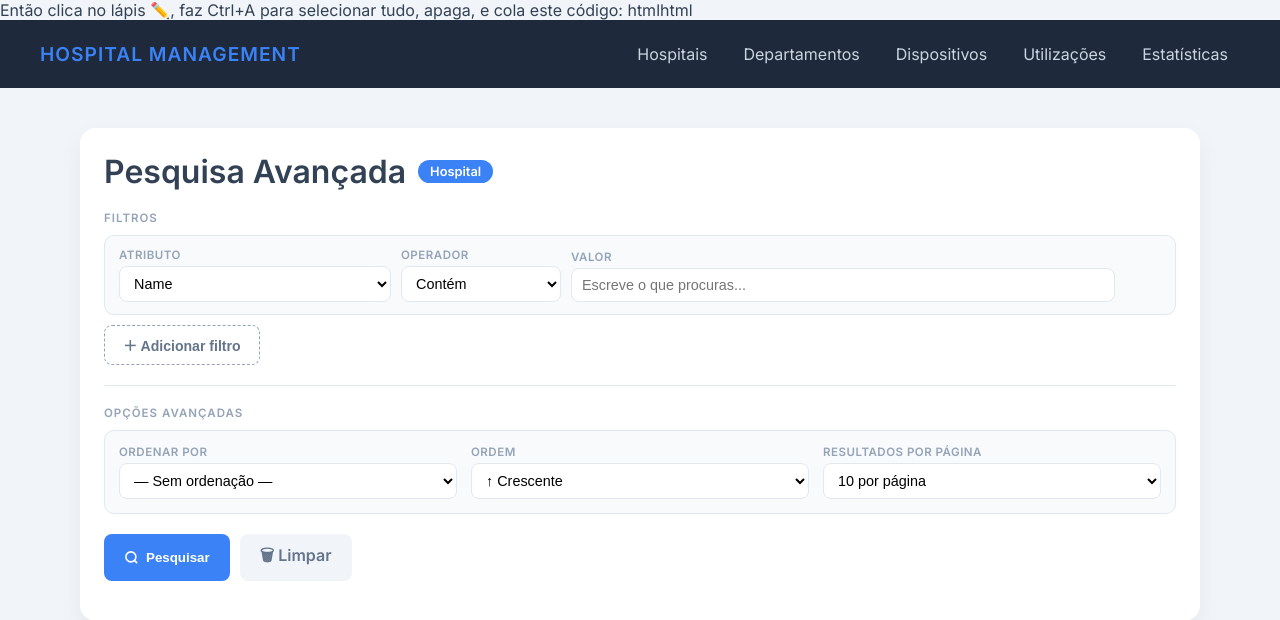
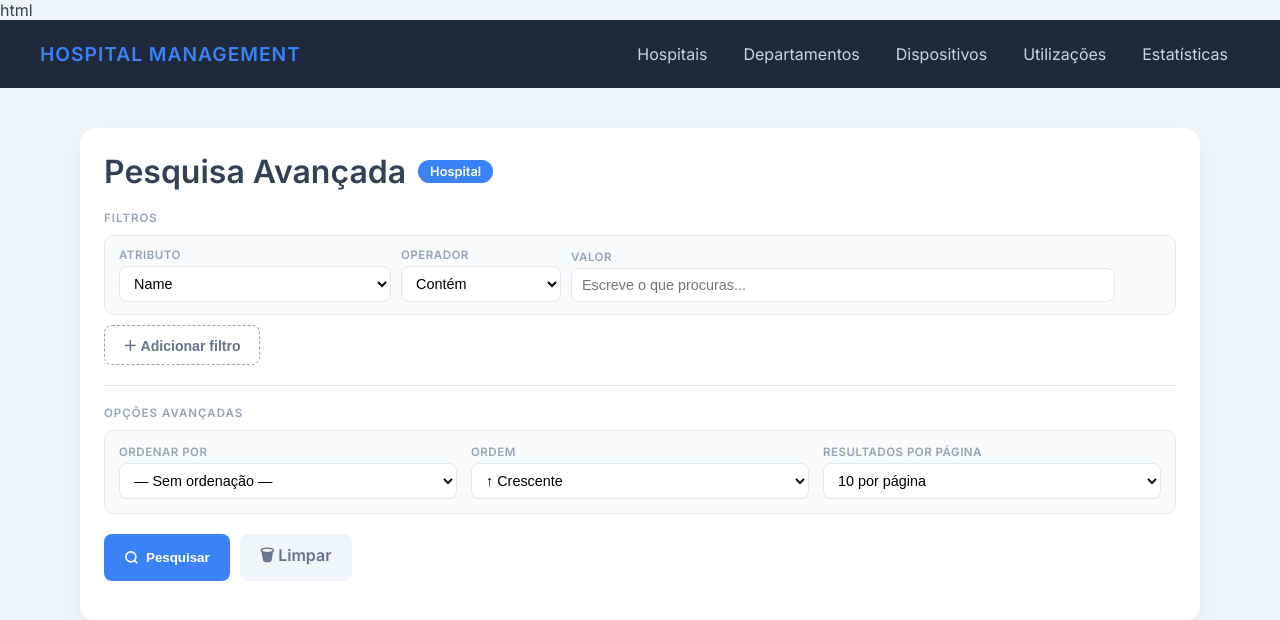
Before and after one commit to pedrods72/g34_project, a Flask app: page /search in a window 1280 px wide. Shown: the top 620 px of the page. Run offline with Flask 3, Linux system fonts and the light colour scheme.

Commit message:
bug fix no search.html

```diff
--- a/templates/search.html
+++ b/templates/search.html
@@ -1,5 +1,4 @@
-Então clica no lápis ✏️, faz Ctrl+A para selecionar tudo, apaga, e cola este código:
-html{% extends "layout.html" %}
+{% extends "layout.html" %}
 {% block content %}
 
 <div class="card" style="margin-bottom: 25px;">
```
